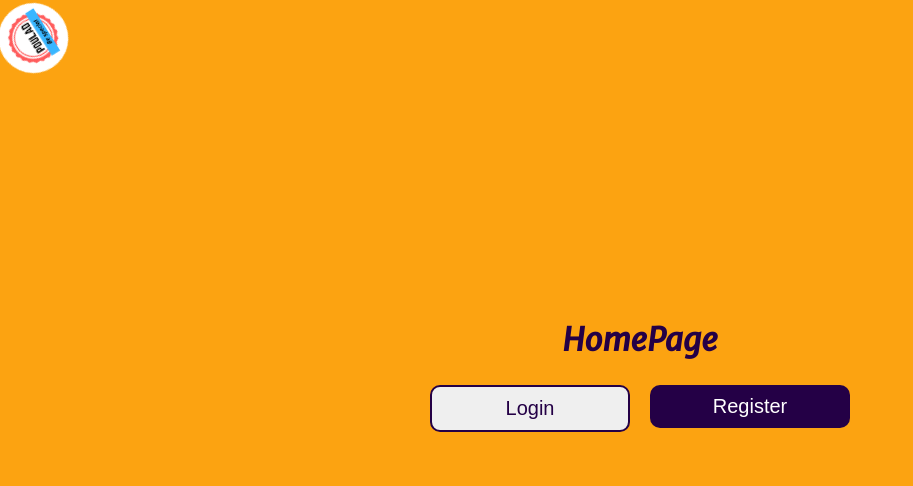
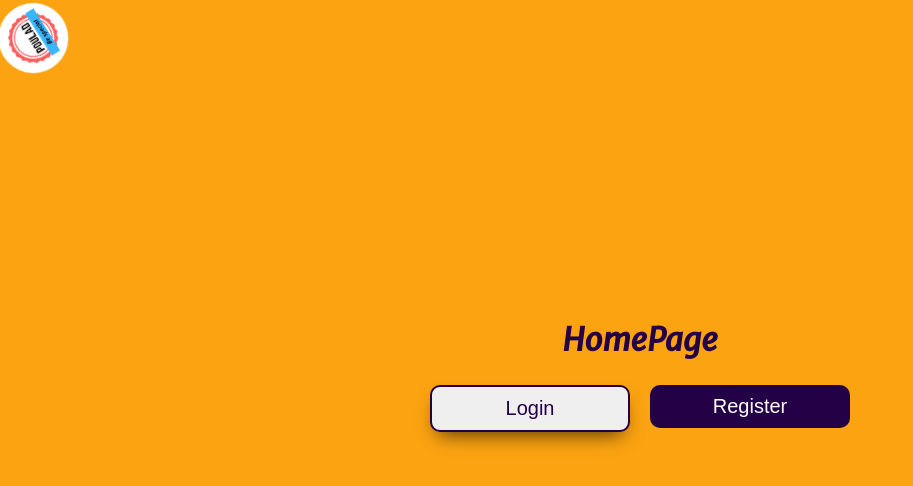
Before and after one commit to pooulad/react-login-form, a React (Create React App) app: page / in a window 1280 px wide. Shown: the top 486 px of the page, without its empty margins (0-913 px from the left). Built offline with nearby package versions, Linux system fonts and the light colour scheme; the HTML template or start-up script is replaced by a standard one.

Commit message:
home edited

```diff
--- a/package.json
+++ b/package.json
@@ -6,6 +6,7 @@
     "@testing-library/jest-dom": "^5.14.1",
     "@testing-library/react": "^11.2.7",
     "@testing-library/user-event": "^12.8.3",
+    "hover.css": "^2.3.2",
     "react": "^17.0.2",
     "react-dom": "^17.0.2",
     "react-router-dom": "^5.2.0",
--- a/src/components/Home.css
+++ b/src/components/Home.css
@@ -19,7 +19,9 @@
 }
 .registerBtn {
   background-color: #240046;
-  color: white;
+  color: #fff;
+  transition: all 0.5s;
+  position: relative;
   width: 200px;
   border-radius: 10px;
   border: none;
@@ -28,6 +30,10 @@
   font-size: 20px;
   padding: 10px;
   margin: 10px;
+}
+.registerBtn:hover{
+    background-color: #002fff;
+    color: #ffffff;
 }
 .loginBtn {
   color: #240046;
@@ -38,6 +44,25 @@
   font-size: 20px;
   padding: 10px;
   margin: 10px;
+  transition: all 0.5s;
+  box-shadow: 0 10px 20px -8px rgba(0, 0, 0, 0.7);
+}
+.loginBtn:after {
+  content: "»";
+  position: absolute;
+  opacity: 0;
+  top: 10px;
+  right: -20px;
+  transition: 0.5s;
+}
+.loginBtn:hover {
+  transform: scale(1.07);
+  padding-right: 24px;
+  padding-left: 8px;
+}
+.loginBtn:hover:after {
+  opacity: 1;
+  right: 10px;
 }
 @keyframes rotate {
   to {
```
Also changed, not shown: 1 other file (tests, documents, lock files or other folders).
